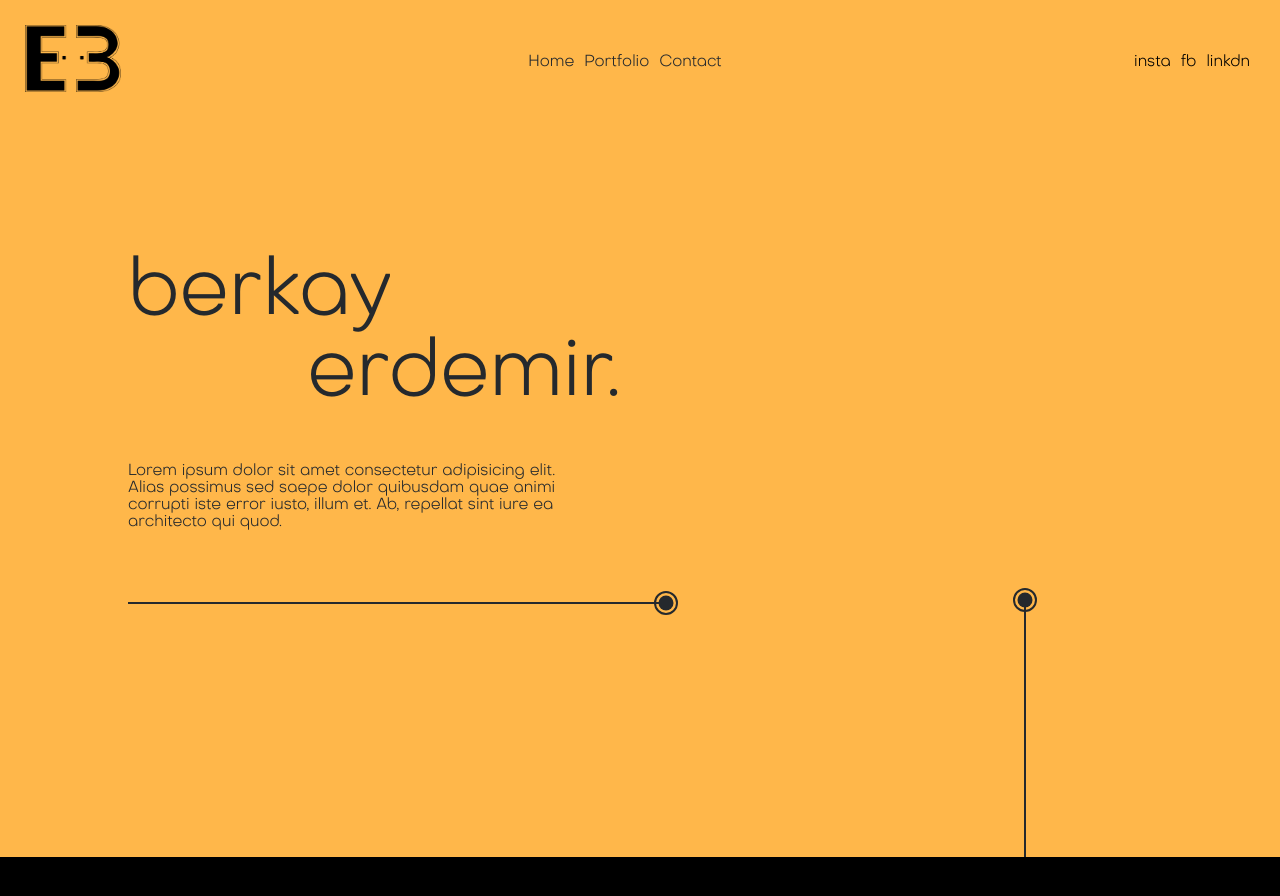
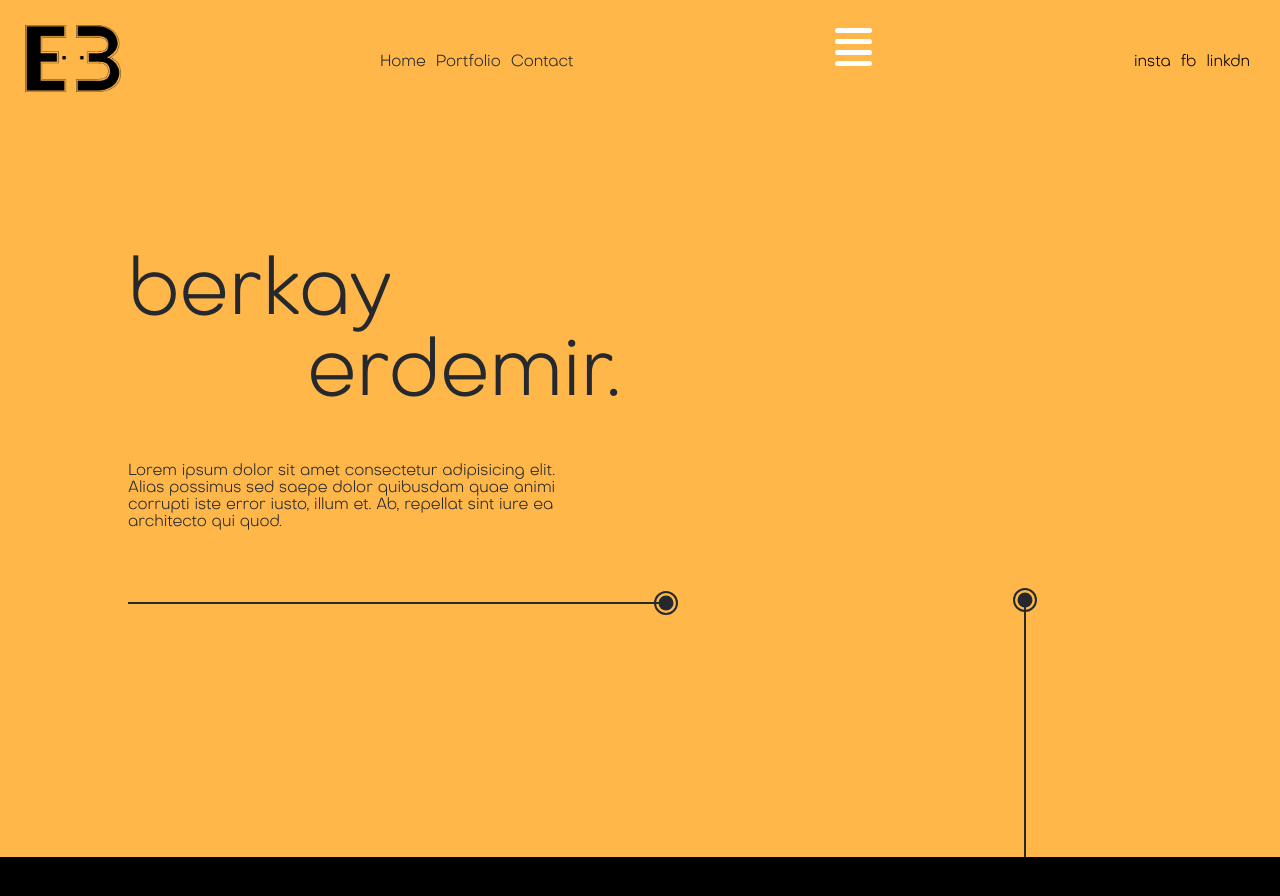
Before and after one commit to ThibautHe/FolioB, a React (Vite) app: page / in a window 1280 px wide. Shown: the top 896 px of the page. Built offline with nearby package versions, Linux system fonts and the light colour scheme.

Commit message:
hamburger menu first step

```diff
--- /dev/null
+++ b/src/CSS/HamburgerMenu.css
@@ -0,0 +1,33 @@
+.menu {
+  display: flex;
+  flex-direction: column;
+  height: 100%;
+  cursor: pointer;
+  overflow: hidden;
+}
+
+.menu span {
+  margin: 3px;
+  height: 3px;
+  background-color: white;
+  width: 35px;
+  display: inline-block;
+  transition: transform 1s, width 1s;
+  border-radius: 50px;
+  padding: 1px;
+}
+
+.menu:hover span:nth-child(1) {
+  transform: translateY(5.2em);
+}
+.menu:hover span:nth-child(2) {
+  transform: translateY(5.2em);
+}
+.menu:hover span:nth-child(3) {
+  transform: translateY(5.2em);
+}
+.menu:hover span:nth-child(4) {
+    transition: 1s;
+
+  transform: translate(0 ,-20px) rotate(-45deg) ;
+}
--- /dev/null
+++ b/src/HamburgerMenu.jsx
@@ -0,0 +1,17 @@
+import { useContext, useState } from "react";
+import { useColorTheme } from "./Hooks/useColorTheme.jsx";
+import "./CSS/HamburgerMenu.css";
+
+export function HamburgerMenu() {
+  const handleOnClick = (e) => {};
+  return (
+    <>
+      <div className="menu" onClick={handleOnClick}>
+        <span></span>
+        <span></span>
+        <span></span>
+        <span></span>
+      </div>
+    </>
+  );
+}
--- a/src/Header.jsx
+++ b/src/Header.jsx
@@ -5,6 +5,7 @@ import { Socials } from "./Socials.jsx";
 import "./CSS/MainHeader.css";
 import { useColorTheme } from "./Hooks/useColorTheme.jsx";
 import { Outlet } from "react-router-dom";
+import { HamburgerMenu } from "./HamburgerMenu.jsx";
 
 export function Header() {
   const navItems = ["Home", "Portfolio", "Contact"];
@@ -16,6 +17,7 @@ export function Header() {
     <div className="MainHeader" style={{ backgroundColor: theme }}>
       <Logo />
       <Nav navs={navItems} />
+      <HamburgerMenu/>
       <Socials SocialsList={socials} />
     </div>
 
```
